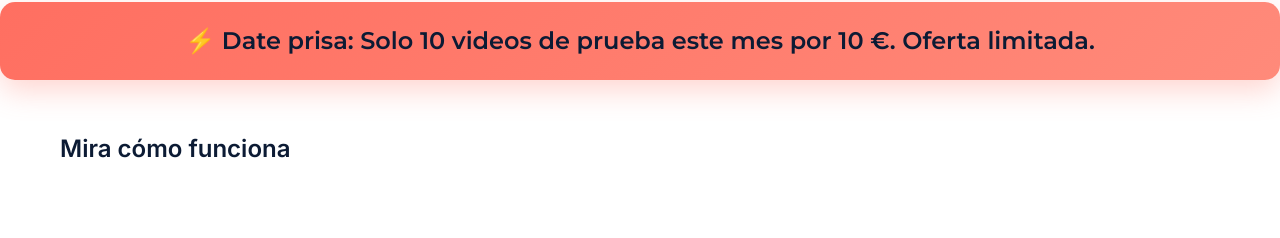
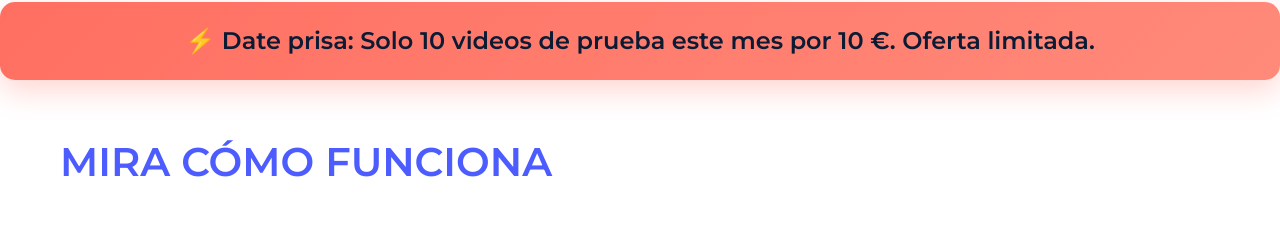
Before and after one commit to MIVIDIA/landing-mividia, a plain HTML site: page index.html in a window 1280 px wide. Shown: the part 2353-2591 px from the top of the page. Drawn offline with Linux system fonts and the light colour scheme; a script that the page names is missing.

Commit message:
Update index.html

```diff
--- a/index.html
+++ b/index.html
@@ -238,6 +238,15 @@
         }
 
         /* Video Demo */
+
+
+        .video-demo h2 {
+            font-family: 'Montserrat', sans-serif;
+            font-size: 2.5rem;
+            font-weight: 600;
+            margin-bottom: 30px;
+            color: #4C5CFF;
+        }
 
         .video-testimonial-container {
             display: grid;
@@ -719,7 +728,7 @@
     <!-- Video Demo -->
     <section class="video-demo">
     <div class="container">
-        <h2>Mira cómo funciona</h2>
+        <h2>MIRA CÓMO FUNCIONA</h2>
         <div class="video-testimonial-container">
             <div class="video-side">
                 <div class="video-wrapper">
```
